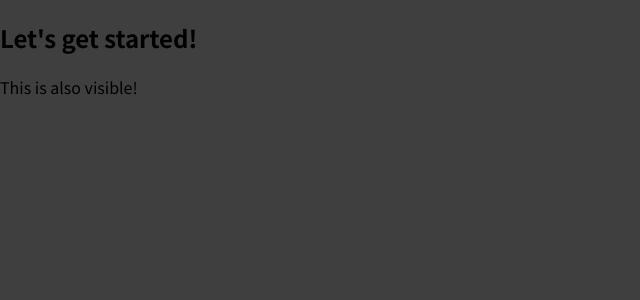
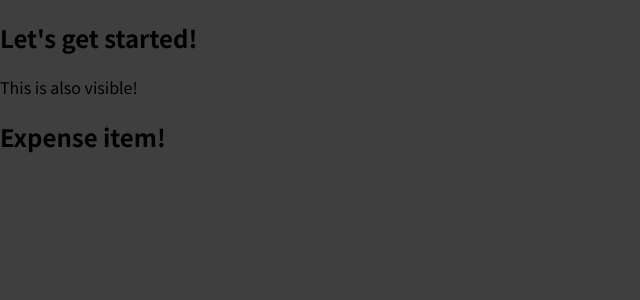
Before and after one commit to szanaszabolcs/react-learning-note, a JavaScript app in the folder react-complete-guide/: page / in a window 1280 px wide. Shown: the top 300 px of the page, without its empty margins (0-640 px from the left). Built offline with nearby package versions, Linux system fonts and the light colour scheme.

Commit message:
33. Building a First Custom Component

```diff
--- a/react-complete-guide/src/App.js
+++ b/react-complete-guide/src/App.js
@@ -1,8 +1,11 @@
+import ExpenseItem from "./components/ExpenseItem";
+
 function App() {
   return (
     <div>
       <h2>Let's get started!</h2>
       <p>This is also visible!</p>
+      <ExpenseItem />
     </div>
   );
 }
--- /dev/null
+++ b/react-complete-guide/src/components/ExpenseItem.js
@@ -0,0 +1,5 @@
+function ExpenseItem() {
+  return <h2>Expense item!</h2>;
+}
+
+export default ExpenseItem;
```
